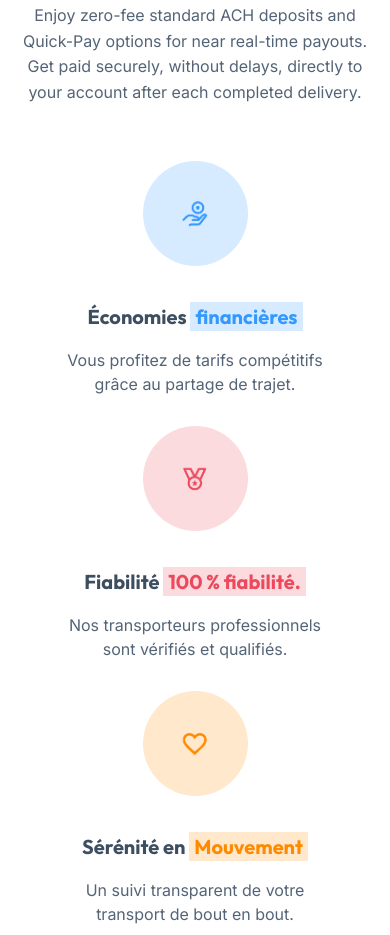
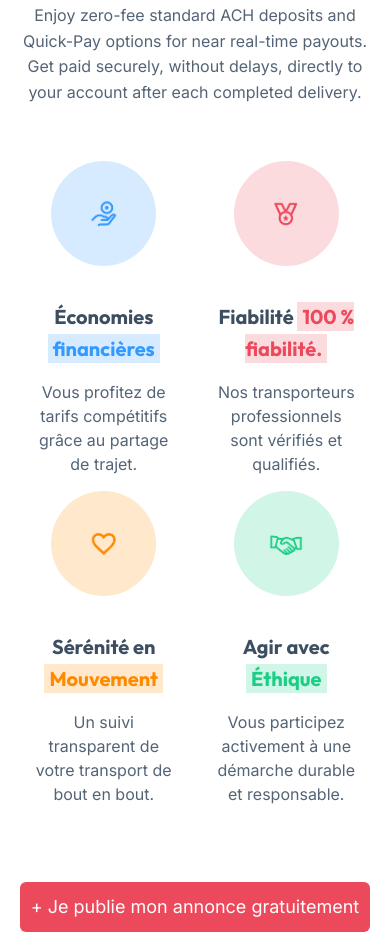
Before and after one commit to RafayYousafzai/Fret-Geeen, a plain HTML site: page index.html in a window 390 px wide. Shown: the part 3364-4299 px from the top of the page. Drawn offline with Linux system fonts and the light colour scheme.

Commit message:
feat: Add new SCSS components for stats, advantages, and eco CTA sections.

```diff
--- a/scss/components/_advantages.scss
+++ b/scss/components/_advantages.scss
@@ -37,13 +37,20 @@
     }
 
     .advantages-grid {
-        display: flex;
-        flex-direction: row;
-        flex-wrap: wrap;
-        justify-content: center;
-        gap: 30px; // Adjusted gap for better spacing
+        display: grid;
+        grid-template-columns: repeat(4, 1fr);
+        gap: 30px;
         width: 100%;
         max-width: $container-width;
+
+        @media (max-width: 1024px) {
+            grid-template-columns: repeat(2, 1fr);
+        }
+
+        @media (max-width: 600px) {
+            grid-template-columns: repeat(2, 1fr);
+            gap: 15px;
+        }
     }
 
     .advantage-item {
@@ -51,7 +58,7 @@
         flex-direction: column;
         align-items: center;
         gap: 25px;
-        width: 280px; // Fixed width to match design consistency
+        width: 100%; // Let grid control width
         padding: 0 10px;
 
         .icon-circle {
--- a/scss/components/_eco-cta.scss
+++ b/scss/components/_eco-cta.scss
@@ -71,7 +71,7 @@
         .cta-card-wrapper {
             display: flex;
             justify-content: center;
-            width: 75%;
+            width: 80%;
             max-width: $container-width;
         }
 
--- a/scss/components/_stats.scss
+++ b/scss/components/_stats.scss
@@ -18,10 +18,19 @@
 
     .stats-grid {
         display: grid;
-        grid-template-columns: repeat(auto-fit, minmax(240px, 1fr));
+        grid-template-columns: repeat(4, 1fr);
         gap: 30px;
         max-width: $container-width;
         margin: 0 auto;
+
+        @media (max-width: 1024px) {
+            grid-template-columns: repeat(2, 1fr);
+        }
+
+        @media (max-width: 600px) {
+            grid-template-columns: repeat(2, 1fr);
+            gap: 15px;
+        }
     }
 
     .stat-card {
```
Also changed, not shown: css/main.css, 1 other file.
